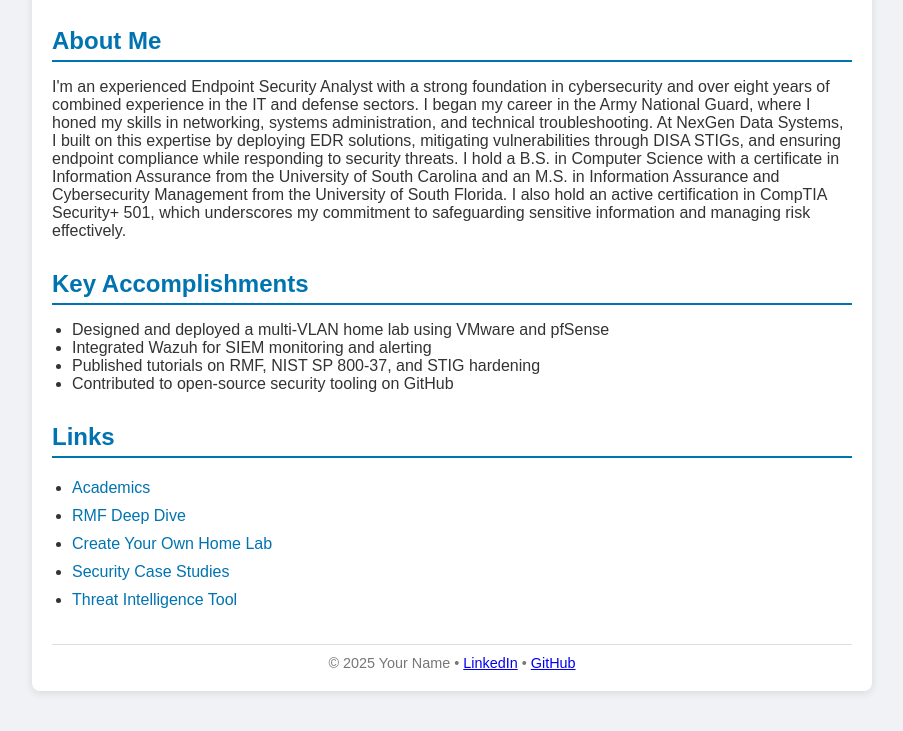
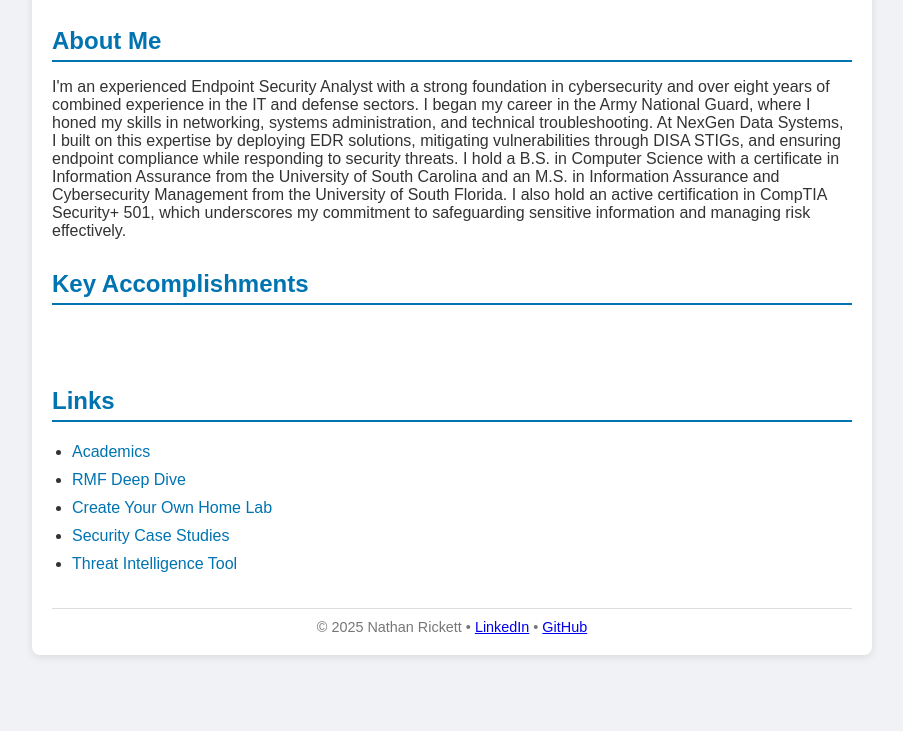
Before and after one commit to NathanRickett/NathanRickett.github.io, a plain HTML site: page index.html in a window 1280 px wide. Shown: the part 522-1253 px from the top of the page, without its empty margins (188-1091 px from the left). After the commit the page ends 1217 px from the top, so only its background shows below. Drawn offline with Linux system fonts and the light colour scheme.

Commit message:
removed accomplishments

```diff
--- a/index.html
+++ b/index.html
@@ -112,11 +112,8 @@
       <section class="accomplishments">
         <h2>Key Accomplishments</h2>
         <ul>
-          <li>Designed and deployed a multi-VLAN home lab using VMware and
-            pfSense</li>
-          <li>Integrated Wazuh for SIEM monitoring and alerting</li>
-          <li>Published tutorials on RMF, NIST SP 800-37, and STIG hardening</li>
-          <li>Contributed to open-source security tooling on GitHub</li>
+          <br>
+          <br>
         </ul>
       </section>
       <section class="projects">
@@ -134,7 +131,7 @@
         <ul>
         </ul>
       </section>
-      <footer> © 2025 Your Name • <a href="https://linkedin.com/in/nathan-rickett-9aa015183"
+      <footer> © 2025 Nathan Rickett • <a href="https://linkedin.com/in/nathan-rickett-9aa015183"
 
           target="_blank">LinkedIn</a> • <a href="https://github.com/NathanRickett"
 
```
Also changed, not shown: 1 other file.
